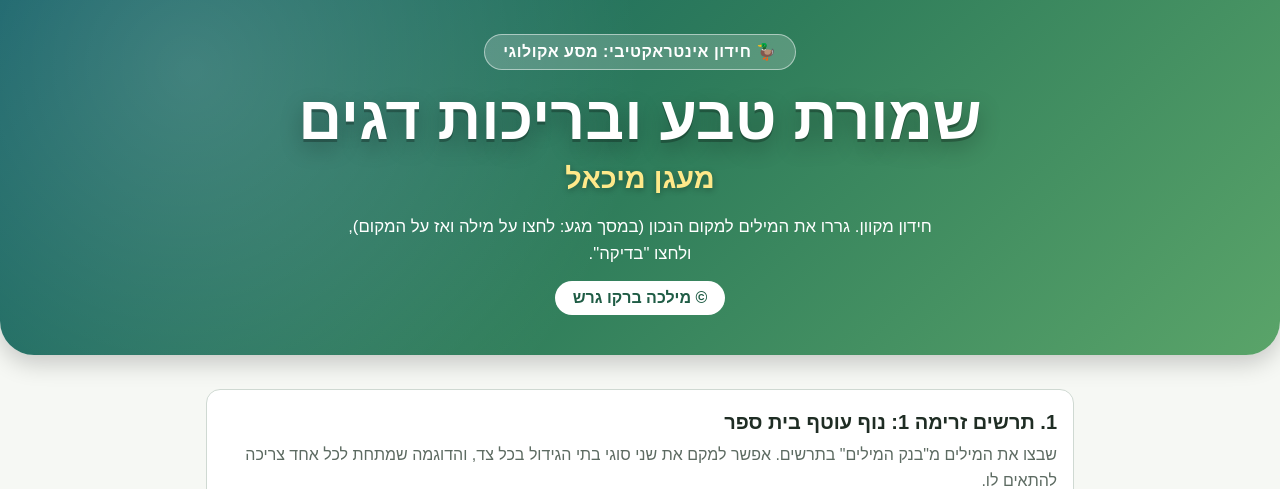
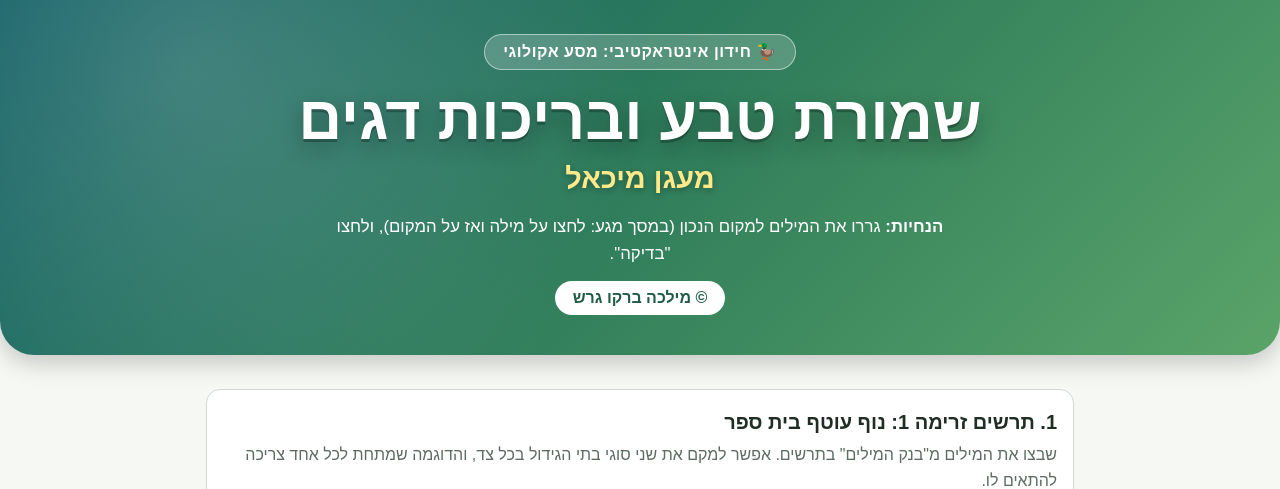
Before and after one commit to milkabcd-dot/brichot-dagim-ecology, a plain HTML site: page index.html in a window 1280 px wide. Shown: the top 489 px of the page. Drawn offline with Linux system fonts and the light colour scheme; files whose address does not match are found by name.

```diff
--- a/index.html
+++ b/index.html
@@ -113,7 +113,7 @@ figure.banner{margin:8px 0 14px}figure.banner img{border:0;border-radius:12px;ba
 <div class="kick">🦆 חידון אינטראקטיבי: מסע אקולוגי</div>
 <h1>שמורת טבע ובריכות דגים</h1>
 <div class="sub">מעגן מיכאל</div>
-<p>חידון מקוון. גררו את המילים למקום הנכון (במסך מגע: לחצו על מילה ואז על המקום), ולחצו "בדיקה".</p>
+<p><b>הנחיות:</b> גררו את המילים למקום הנכון (במסך מגע: לחצו על מילה ואז על המקום), ולחצו "בדיקה".</p>
 <span class="cr">© מילכה ברקו גרש</span>
 </div></header>
 <script>window.onerror=function(m,u,l){document.body.insertAdjacentHTML('afterbegin','<pre style="background:#fee;color:#900;padding:8px;direction:ltr;white-space:pre-wrap">JS error: '+m+' (line '+l+')</pre>')}</script>
```
